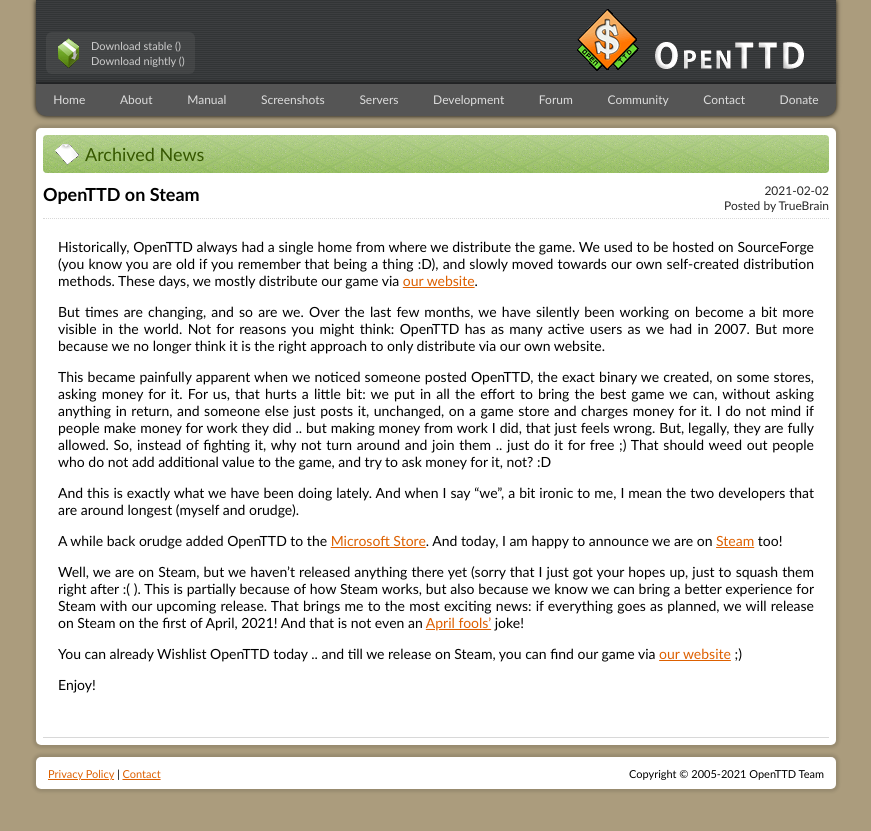
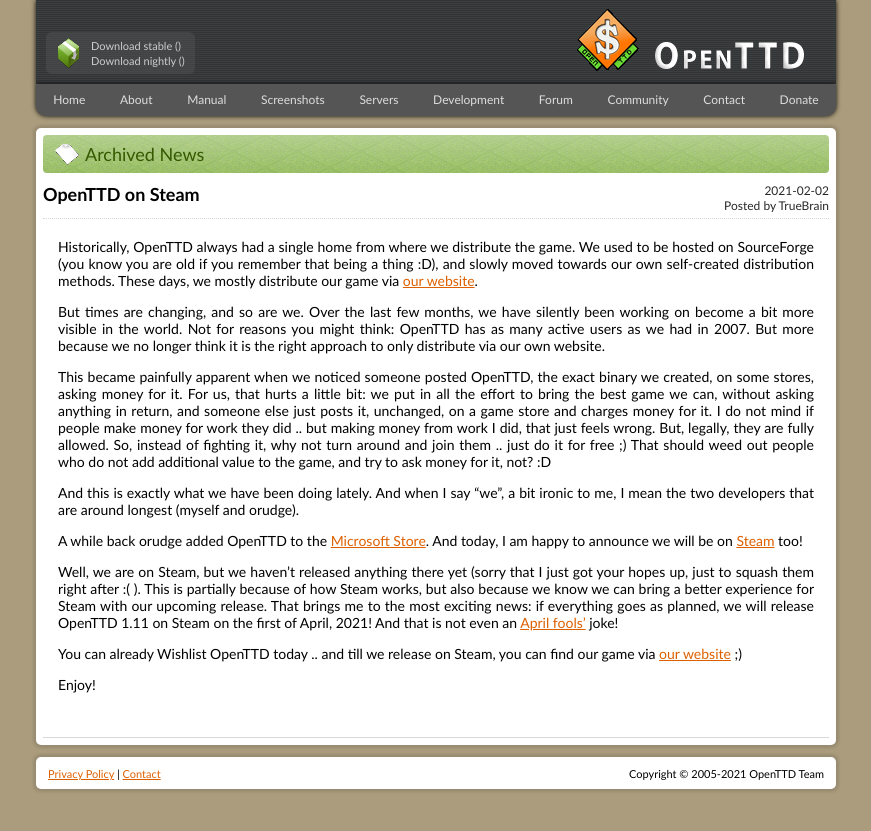
Before and after one commit to OpenTTD/website, a Jekyll site: the page built from _posts/2021-02-02-openttd-on-steam.md, in a window 1280 px wide. Shown: the top 831 px of the page, without its empty margins (204-1075 px from the left). Built offline with Jekyll 4.4.1, drawn with Linux system fonts in a browser that asks for light colours.

Commit message:
Update 2021-02-02-openttd-on-steam.md

```diff
--- a/_posts/2021-02-02-openttd-on-steam.md
+++ b/_posts/2021-02-02-openttd-on-steam.md
@@ -23,11 +23,11 @@
 And when I say "we", a bit ironic to me, I mean the two developers that are around longest (myself and orudge).
 
 A while back orudge added OpenTTD to the [Microsoft Store](https://www.microsoft.com/en-us/p/openttd-official/9ncjg5rvrr1c).
-And today, I am happy to announce we are on [Steam](https://store.steampowered.com/app/1536610/OpenTTD/) too!
+And today, I am happy to announce we will be on [Steam](https://store.steampowered.com/app/1536610/OpenTTD/) too!
 
 Well, we are on Steam, but we haven't released anything there yet (sorry that I just got your hopes up, just to squash them right after :( ).
 This is partially because of how Steam works, but also because we know we can bring a better experience for Steam with our upcoming release.
-That brings me to the most exciting news: if everything goes as planned, we will release on Steam on the first of April, 2021!
+That brings me to the most exciting news: if everything goes as planned, we will release OpenTTD 1.11 on Steam on the first of April, 2021!
 And that is not even an [April fools'](https://en.wikipedia.org/wiki/April_Fools%27_Day) joke!
 
 You can already Wishlist OpenTTD today .. and till we release on Steam, you can find our game via [our website](https://www.openttd.org) ;)
```
